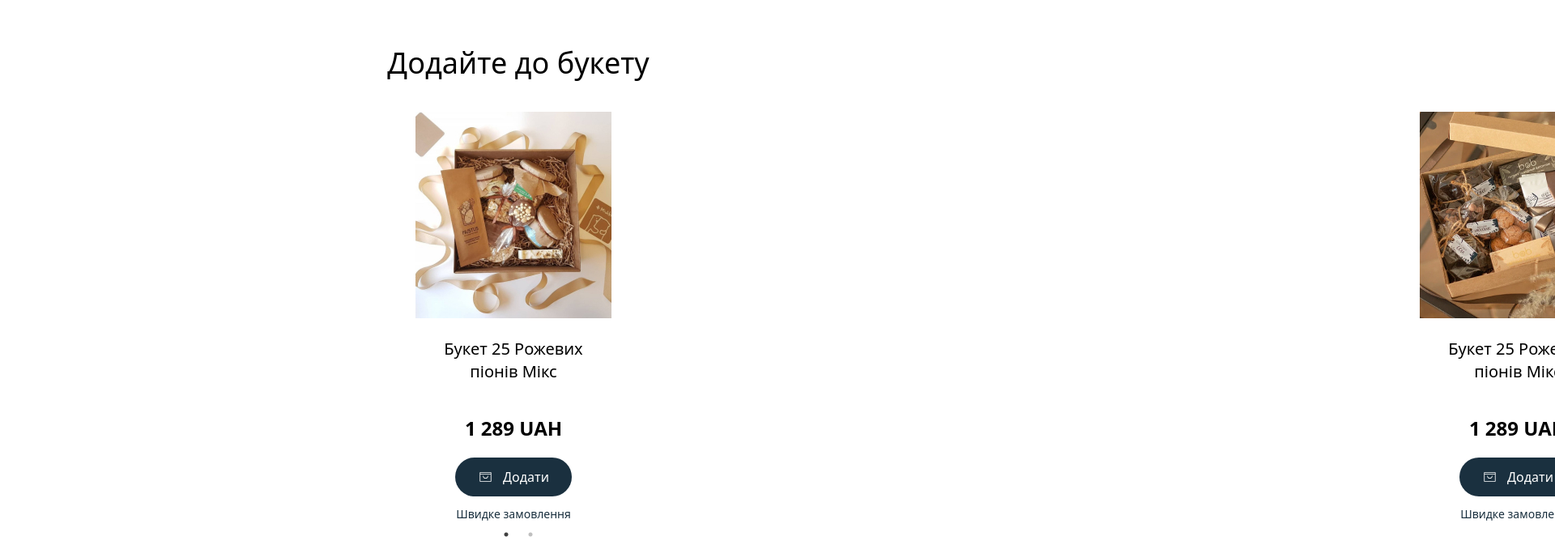
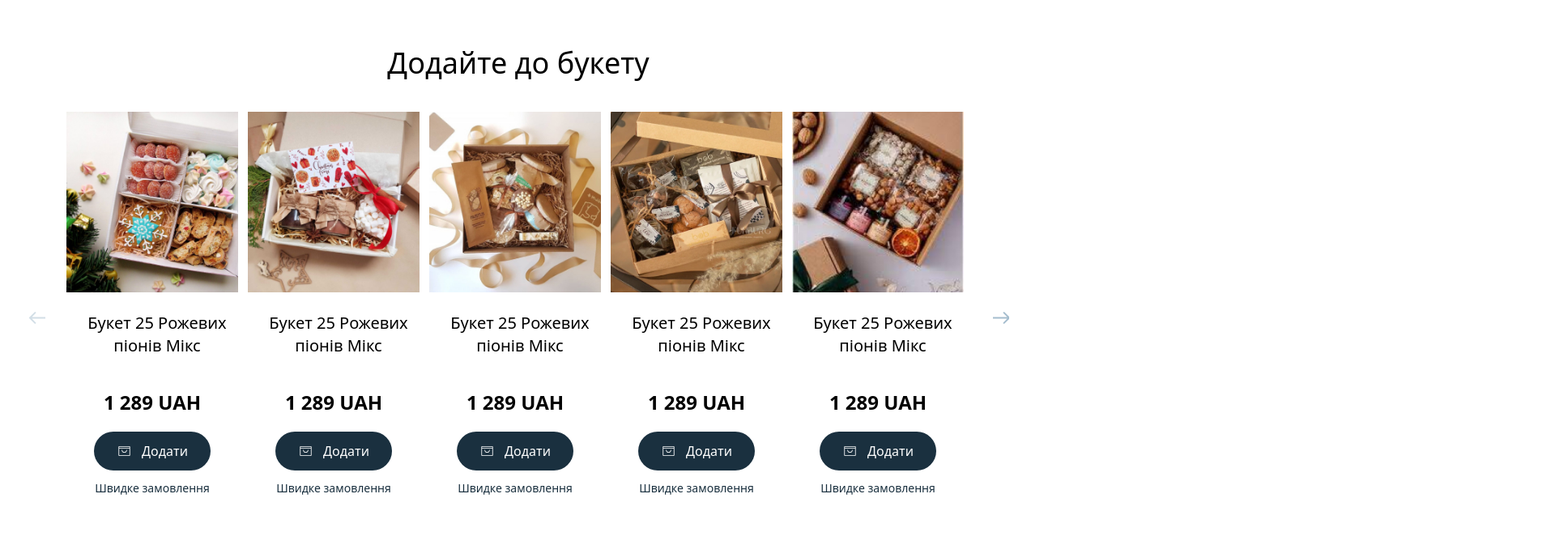
Before and after one commit to whynot-company/epic-flower, a website: page src/pages/product.html in a window 1280 px wide. Shown: the part 1640-2313 px from the top of the page at 81% size, 1920 px wide, since content can reach past the window. Drawn offline with nearby package versions, Linux system fonts and the light colour scheme; the site is published under a folder, as on GitHub Pages, so addresses that start at the root find nothing.

Commit message:
Path 1.8v

```diff
--- a/src/pages/product.html
+++ b/src/pages/product.html
@@ -8,7 +8,8 @@
     <link rel="preconnect" href="https://fonts.googleapis.com">
     <link rel="preconnect" href="https://fonts.gstatic.com" crossorigin>
     <link href="https://fonts.googleapis.com/css2?family=Montserrat:ital,wght@0,400;0,700;0,800;1,400;1,500;1,600;1,700;1,800&display=swap" rel="stylesheet">
-    <link rel="stylesheet" href="/src/style/style.css">
+    <link rel="stylesheet" href="../style/style.css">
+    <link rel="stylesheet" href="../style/reset.css">
     <script src="https://cdn.tailwindcss.com"></script>
 </head>
 <body>
```
